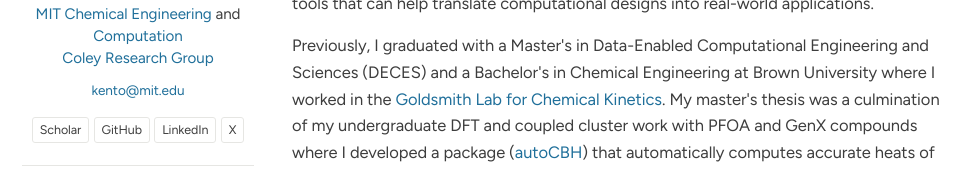
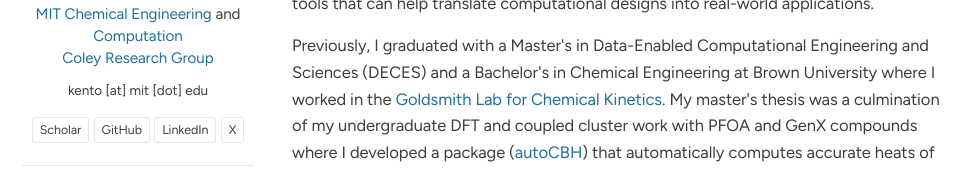
Before and after one commit to kentoabeywardane/kentoabeywardane.github.io, a plain HTML site: page index.html in a window 1280 px wide. Shown: the part 269-438 px from the top of the page, without its empty margins (158-1128 px from the left). Drawn offline with Linux system fonts and the light colour scheme.

Commit message:
Show email as plain obfuscated text instead of a mailto link
Claude-Session: https://claude.ai/code/session_01Q1pY8orXU6TFp48peP4SEa

```diff
--- a/index.html
+++ b/index.html
@@ -25,7 +25,7 @@
       <a href="https://cheme.mit.edu/">MIT Chemical Engineering</a> and <a href="https://computationalengineering.mit.edu/">Computation</a><br>
       <a href="https://coley.mit.edu/">Coley Research Group</a>
     </p>
-    <p class="profile-mail"><a href="mailto:kento@mit.edu">kento@mit.edu</a></p>
+    <p class="profile-mail">kento [at] mit [dot] edu</p>
     <nav class="profile-links">
       <a href="https://scholar.google.com/citations?user=9B-RPbwAAAAJ&amp;hl=en">Scholar</a>
       <a href="https://github.com/kentoabeywardane">GitHub</a>
@@ -228,7 +228,7 @@
     </section>
 
     <footer class="site-footer">
-      <p class="muted small">Last updated November 2026 &middot; <a href="mailto:kento@mit.edu">kento@mit.edu</a></p>
+      <p class="muted small">Last updated November 2026 &middot; kento [at] mit [dot] edu</p>
     </footer>
 
   </main>
```
